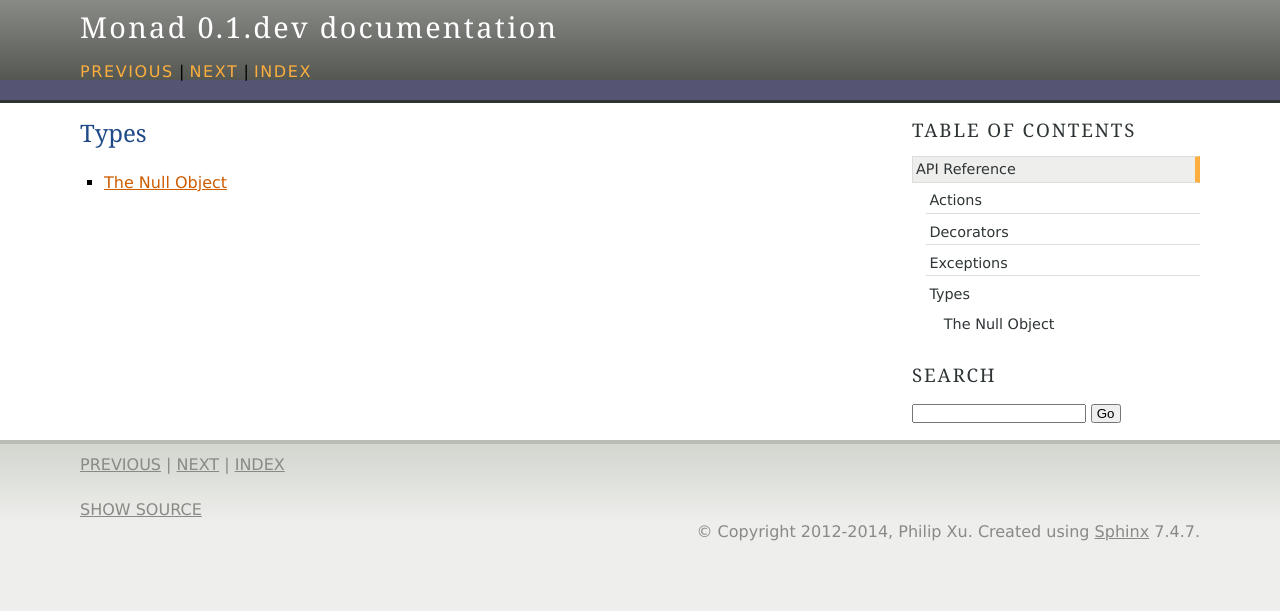
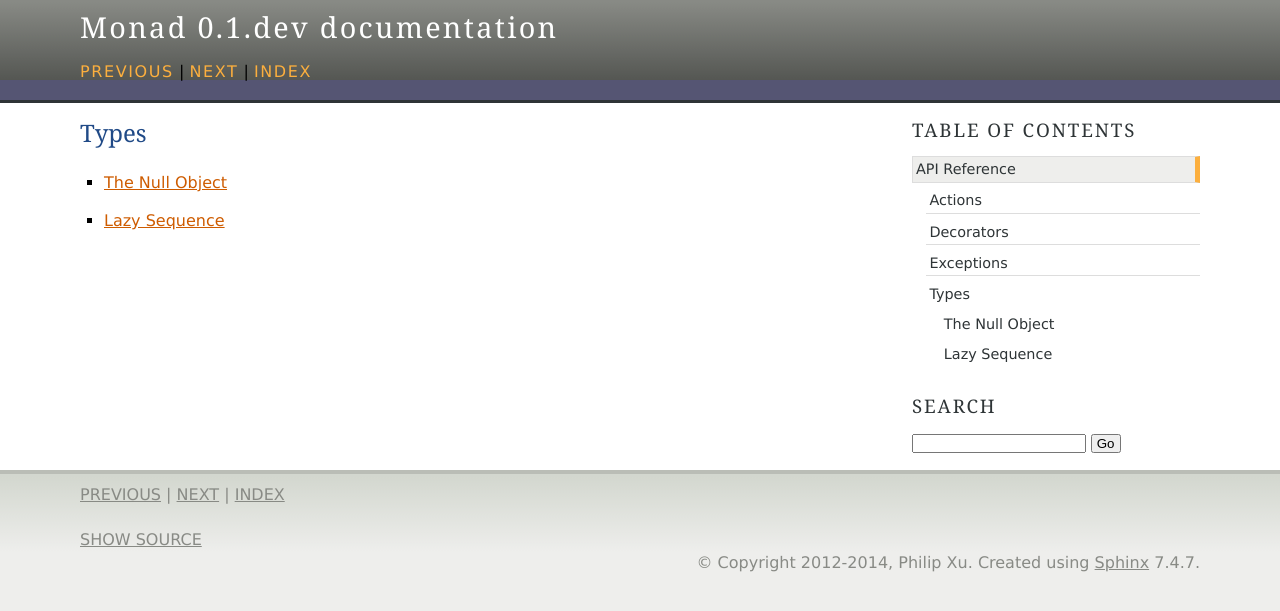
Before and after one commit to pyx/monad, a Sphinx documentation site: the page built from docs/api/types/index.rst, in a window 1280 px wide. Shown: the top 611 px of the page. Built offline with Sphinx 7.4.7, drawn with Linux system fonts in a browser that asks for light colours.

Commit message:
Added API reference: Lazy Sequence

```diff
--- a/docs/api/types/index.rst
+++ b/docs/api/types/index.rst
@@ -4,3 +4,4 @@ Types
 .. toctree::
 
    null
+   lazysequence
--- /dev/null
+++ b/docs/api/types/lazysequence.rst
@@ -0,0 +1,6 @@
+Lazy Sequence
+=============
+
+.. automodule:: monad.types.lazysequence
+   :members:
+   :show-inheritance:
```
